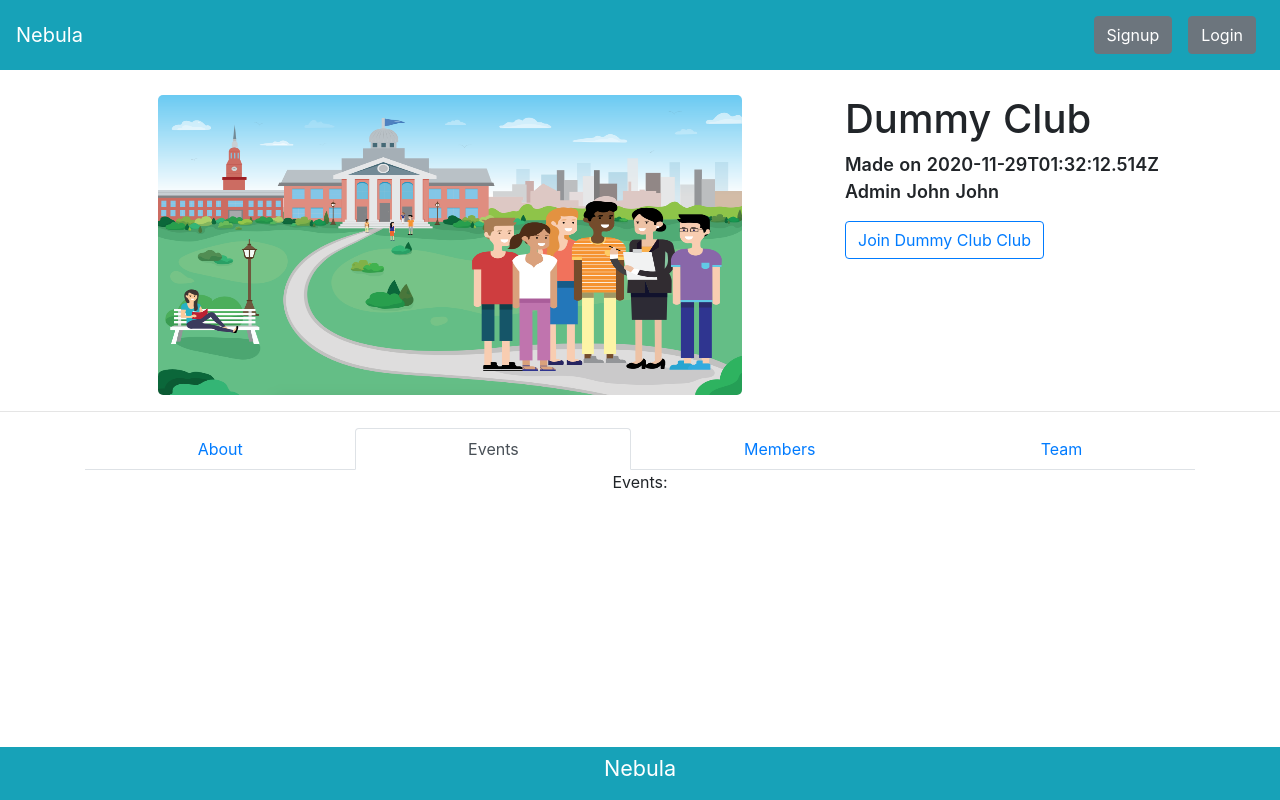
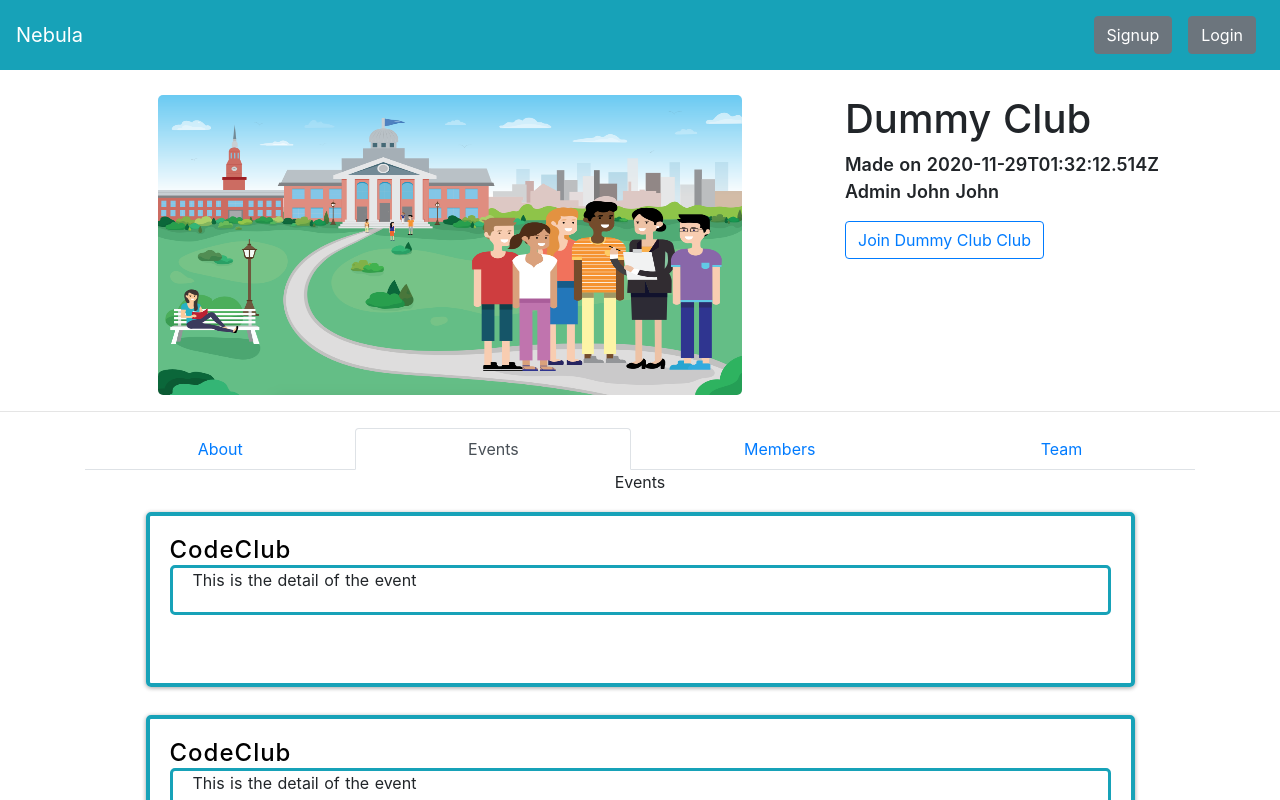
Before and after one commit to Bot-Academia/Nebula-Frontend, a Nuxt app: page /club/1 in a window 1280 px wide. Both pictures are taken after a click on the link "Events". Shown: the top 800 px of the page. Built offline with nearby package versions, Linux system fonts and the light colour scheme; no server answers.

Commit message:
event card

```diff
--- a/assets/DummyData/clubs.js
+++ b/assets/DummyData/clubs.js
@@ -3,7 +3,48 @@ const clubs = {
     {
       admin: 'John John',
       description: 'This is a club description.This is a club description.This is a club description.This is a club description.This is a club description.',
-      events: [],
+      events: [
+        {
+          name: 'CodeClub',
+          status: true,
+          location: 'Audi 1',
+          link: 'www.google.com',
+          details: 'This is the detail of the event',
+          coverImage: 'None',
+          startDate: '2020-11-29T01:32:12.514Z',
+          endDate: '2020-11-29T01:32:12.514Z'
+        },
+        {
+          name: 'CodeClub',
+          status: true,
+          location: 'Audi 1',
+          link: 'www.google.com',
+          details: 'This is the detail of the event',
+          coverImage: 'None',
+          startDate: '2020-11-29T01:32:12.514Z',
+          endDate: '2020-11-29T01:32:12.514Z'
+        },
+        {
+          name: 'CodeClub',
+          status: true,
+          location: 'Audi 1',
+          link: 'www.google.com',
+          details: 'This is the detail of the event',
+          coverImage: 'None',
+          startDate: '2020-11-29T01:32:12.514Z',
+          endDate: '2020-11-29T01:32:12.514Z'
+        },
+        {
+          name: 'CodeClub',
+          status: true,
+          location: 'Audi 1',
+          link: 'www.google.com',
+          details: 'This is the detail of the event',
+          coverImage: 'None',
+          startDate: '2020-11-29T01:32:12.514Z',
+          endDate: '2020-11-29T01:32:12.514Z'
+        }
+      ],
       members: [],
       name: 'Dummy Club',
       startDate: '2020-11-29T01:32:12.514Z',
--- a/components/club/events.vue
+++ b/components/club/events.vue
@@ -1,7 +1,59 @@
 <template>
   <div>
     <p>
-      Events:
+      Events
     </p>
+    <div class="wrapper">
+      <ul>
+        <li v-for="(item,i) in events" :key="i">
+          <div>
+            <Card
+              :id="i"
+              :details="item.details"
+              :name="item.name"
+              :location="item.location"
+              :status="item.status"
+              :start-date="item.startDate"
+              :end-date="item.endDate"
+              :link="item.link"
+            />
+          </div>
+        </li>
+      </ul>
+    </div>
   </div>
 </template>
+
+<script>
+import Card from '@/components/eventCard.vue'
+export default {
+  components: {
+    Card
+  },
+  props: {
+    // eslint-disable-next-line vue/require-default-prop
+    events: Array
+  }
+}
+</script>
+
+<style scoped>
+ul{
+  list-style: none;
+  width: 90%;
+  margin: auto;
+}
+.wrapper {
+  text-align: center;
+}
+.wrapper ul {
+  display: inline-block;
+  margin: 0;
+  padding: 0;
+  zoom:1;
+  *display: inline;
+}
+.wrapper li {
+  padding: 2px 5px;
+}
+</style>
--- /dev/null
+++ b/components/eventCard.vue
@@ -0,0 +1,69 @@
+<template>
+  <div id="box" class="-shadow">
+    <h4 class="title">
+      {{ name }}
+    </h4>
+    <div class="post">
+      <span class="eyebrow">
+        {{ details }}
+      </span>
+    </div>
+
+    <br>
+  </div>
+</template>
+
+<script>
+
+export default {
+  props: ['details', 'name', 'location', 'status', 'id', 'link']
+}
+</script>
+
+<style scoped>
+#box {
+  padding: 20px;
+  margin-bottom: 24px;
+  border: 4px solid #17a2b8 ;
+  border-radius: 5px;
+  transition: all 0.2s linear;
+  box-shadow: 0 1px 4px 0 rgba(0, 0, 0, 0.2), 0 1px 5px 0 rgba(0, 0, 0, 0.19);
+}
+#box:hover {
+  transform: scale(1.01);
+  box-shadow: 0 3px 12px 0 rgba(0, 0, 0, 0.2), 0 1px 15px 0 rgba(0, 0, 0, 0.19);
+}
+.title {
+  margin: 0;
+  color: black;
+  text-align: left;
+  font-weight: 500;
+  font-size: 24px;
+}
+a {
+  text-decoration: none;
+}
+#switch{
+    display: block;
+    margin: 0 auto;
+}
+.post{
+   padding: 0px 20px 20px 20px;
+  margin-bottom: 24px;
+  border: 3px solid #17a2b8 ;
+  border-radius: 5px;
+  text-align: left;
+}
+h4{
+    text-align: center;
+}
+#time{
+    float: right;
+}
+h6{
+    text-align: center;
+}
+button{
+    margin: 5px;
+}
+</style>
--- a/pages/club/_id/index.vue
+++ b/pages/club/_id/index.vue
@@ -71,6 +71,7 @@
         :description="club_data.description"
         :member="admin.name"
         :name="club_data.name"
+        :events="events"
       />
     </div>
   </div>
@@ -95,6 +96,7 @@ export default {
     return {
       club_data: {},
       count: 0,
+      events: [],
       admin: '',
       selected: 'About',
       user: this.$store.state.user.user,
@@ -113,9 +115,15 @@ export default {
           .then((res) => {
             this.admin = res.data
           })
+        this.$axios.$get(`/events/${this.$route.params.id}`)
+          .then((res) => {
+            this.events = res.data
+          })
       }).catch((error) => {
         this.club_data = DummyClubData.data[0]
         this.admin = DummyUserData
+        this.events = DummyClubData.data[0].events
+        console.log(this.events)
       })
     if (this.$store.state.user.token) {
       if (this.club_data.admin === this.user._id || this.club_data.members.includes(this.user._id) || this.club_data.team.includes(this.user._id)) {
```
